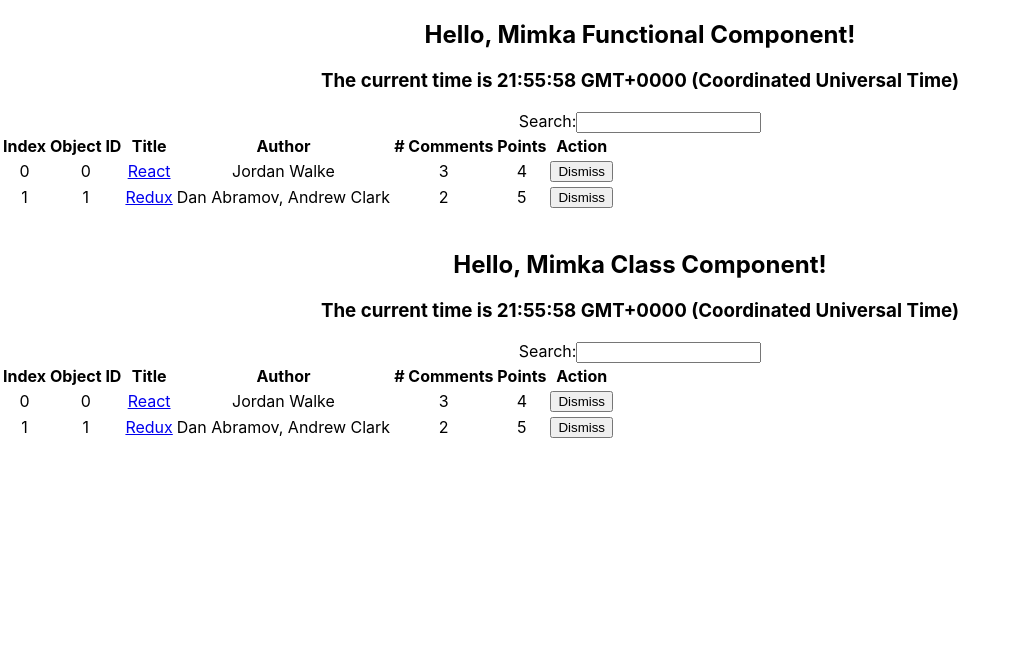
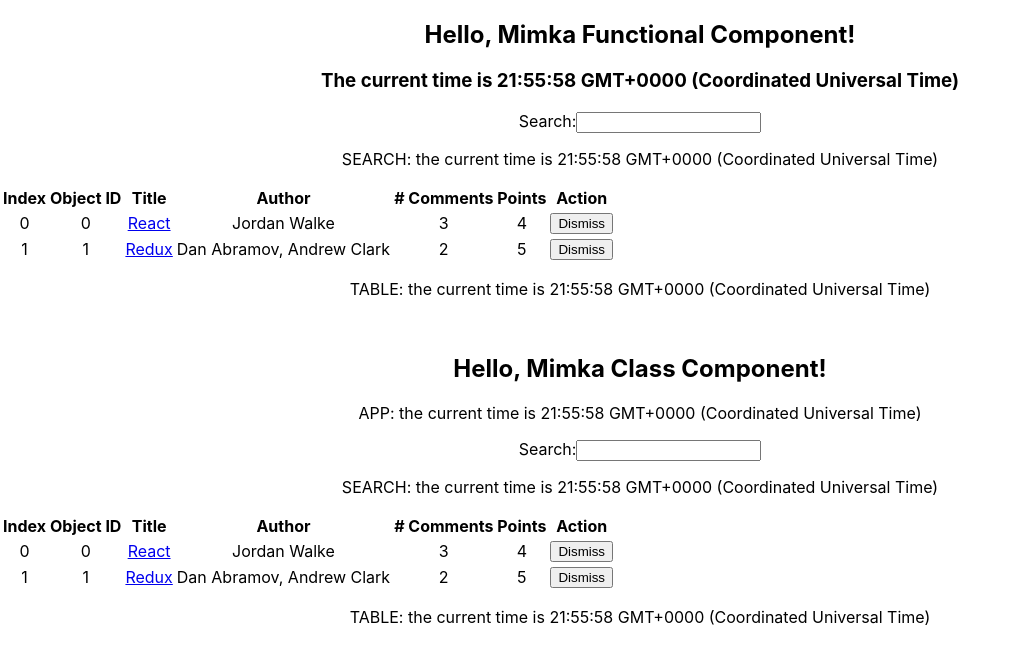
Before and after one commit to halacheva/the-road-to-react-tutorial, a React (Create React App) app: page / in a window 1280 px wide. Shown: the top 662 px of the page, without its empty margins (0-1017 px from the left). Built offline with nearby package versions, Linux system fonts and the light colour scheme.

Commit message:
Create reusable components

```diff
--- a/src/App.js
+++ b/src/App.js
@@ -61,10 +61,33 @@ function App() {
       <div>
         <h2>Hello, {props.dev.getName()}!</h2>
         <h3>The current time is {new Date().toTimeString()}</h3>
+        <Search value={searchTerm} onChange={onSearchChange} />
+        <Table list={list} pattern={searchTerm} onDismiss={onDismiss} />
+      </div>
+    );
+  }
+
+  class Search extends Component {
+    render() {
+      const { value, onChange } = this.props;
+      return (
+        <div>
           <form>
             <label htmlFor="input[type=text]">Search:</label>
-          <input type="text" value={searchTerm} onChange={onSearchChange} />
+            <input type="text" value={value} onChange={onChange} />
           </form>
+          <p> SEARCH: the current time is {new Date().toTimeString()}</p>
+        </div>
+      );
+    }
+  }
+
+  class Table extends Component {
+    render() {
+      const { list, pattern, onDismiss } = this.props;
+
+      return (
+        <div>
           <table>
             <thead>
               <tr>
@@ -78,7 +101,7 @@ function App() {
               </tr>
             </thead>
             <tbody>
-            {list.filter(searchFor(searchTerm)).map((item, index) => (
+              {list.filter(searchFor(pattern)).map((item, index) => (
                 <tr key={item.objectID}>
                   <td>{index}</td>
                   <td>{item.objectID}</td>
@@ -100,8 +123,10 @@ function App() {
               ))}
             </tbody>
           </table>
+          <p> TABLE: the current time is {new Date().toTimeString()}</p>
         </div>
       );
+    }
   }
 
   class ListAsClass extends Component {
@@ -131,50 +156,9 @@ function App() {
       return (
         <div>
           <h2>Hello, {dev.getName()}!</h2>
-          <h3>The current time is {new Date().toTimeString()}</h3>
-          <form>
-            <label htmlFor="input[type=text]">Search:</label>
-            <input
-              type="text"
-              value={searchTerm}
-              onChange={this.onSearchChange}
-            />
-          </form>
-          <table>
-            <thead>
-              <tr>
-                <th>Index</th>
-                <th>Object ID</th>
-                <th>Title</th>
-                <th>Author</th>
-                <th># Comments</th>
-                <th>Points</th>
-                <th>Action</th>
-              </tr>
-            </thead>
-            <tbody>
-              {list.filter(searchFor(searchTerm)).map((item, index) => (
-                <tr key={item.objectID}>
-                  <td>{index}</td>
-                  <td>{item.objectID}</td>
-                  <td>
-                    <a href={item.url}>{item.title}</a>
-                  </td>
-                  <td>{item.author}</td>
-                  <td>{item.num_comments}</td>
-                  <td>{item.points}</td>
-                  <td>
-                    <button
-                      onClick={() => this.onDismiss(item.objectID)}
-                      type="button"
-                    >
-                      Dismiss
-                    </button>
-                  </td>
-                </tr>
-              ))}
-            </tbody>
-          </table>
+          <p>APP: the current time is {new Date().toTimeString()}</p>
+          <Search value={searchTerm} onChange={this.onSearchChange} />
+          <Table list={list} pattern={searchTerm} onDismiss={this.onDismiss} />
         </div>
       );
     }
```
Lines whose indentation alone changed are shown as unchanged.
